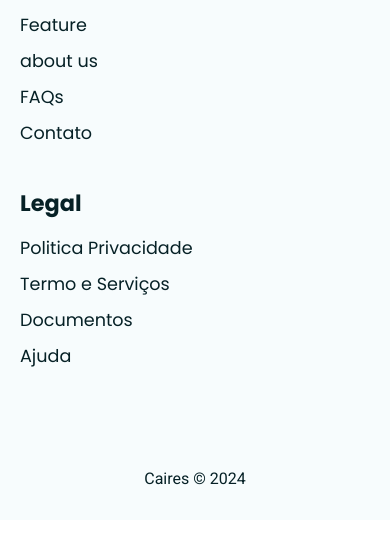
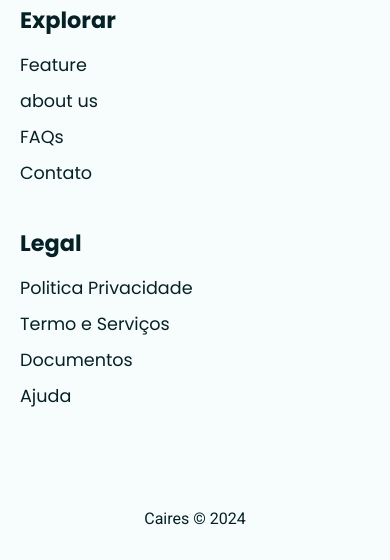
Before and after one commit to MaikyCaires/Landing-Page, a plain HTML site: page index.html in a window 390 px wide. Shown: the part 4049-4609 px from the top of the page. Before the commit the page ends 4569 px from the top, so only its background shows below. Drawn offline with Linux system fonts and the light colour scheme.

Commit message:
Update footer.css

```diff
--- a/CSS/moduleCSS/footer.css
+++ b/CSS/moduleCSS/footer.css
@@ -44,6 +44,6 @@
         flex-direction: column;
         align-items: start;
         gap: 40px;
-        padding: 0 20px;
+        padding: 40px 0 0 20px;
     }
 }
```
